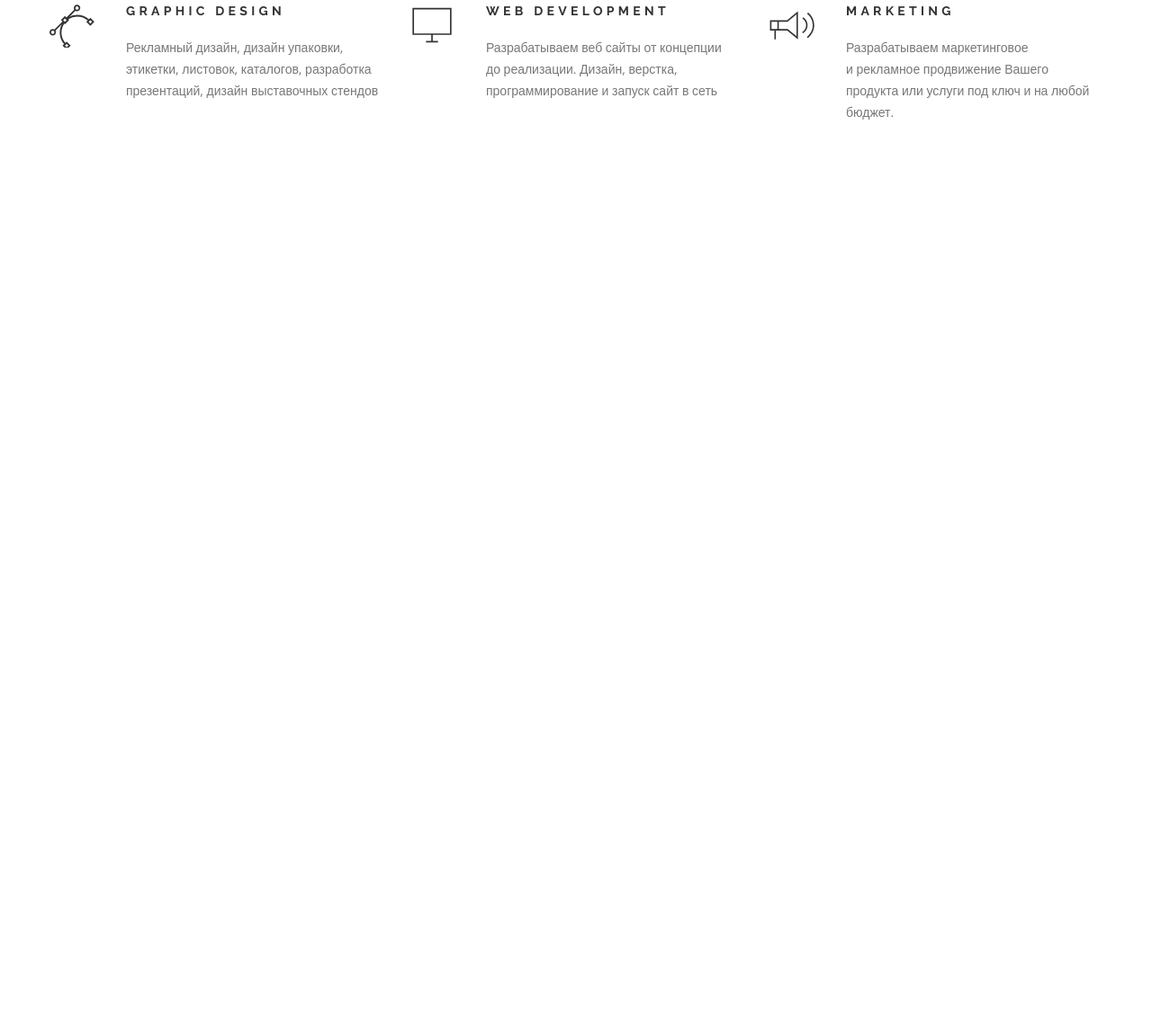
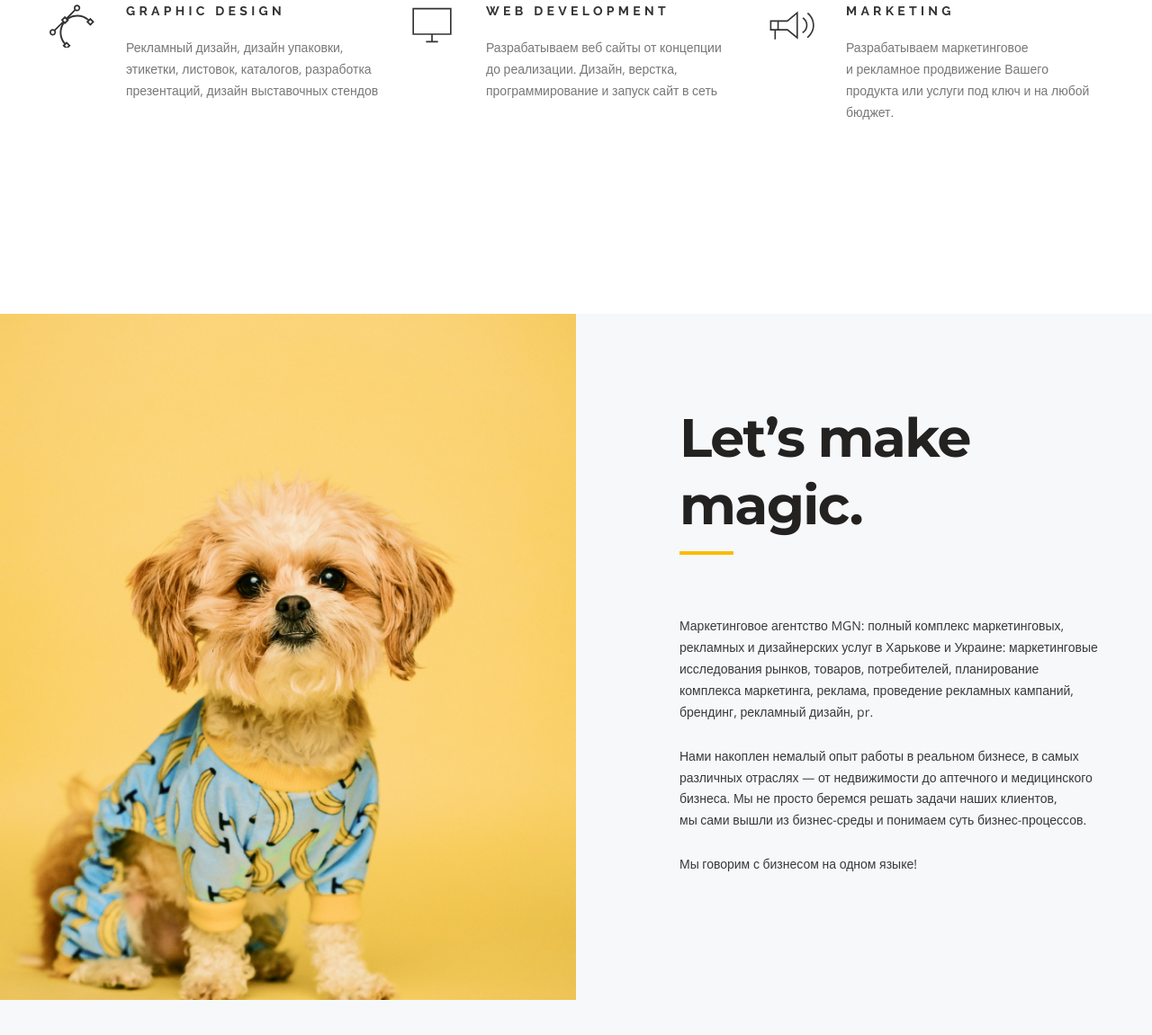
Before and after one commit to byMaximKnyazev/Marketing, a plain HTML site: page index.html in a window 1280 px wide. Shown: the part 1904-3055 px from the top of the page at 90% size. Before the commit the page ends 2253 px from the top, so only its background shows below. Drawn offline with nearby package versions, Linux system fonts and the light colour scheme.

Commit message:
added the magic section

```diff
--- a/css/style.css
+++ b/css/style.css
@@ -298,3 +298,32 @@ body {
 	font-weight: 300;
 	line-height: 171.429%;
 }
+
+/* Magic */
+.magic {
+	background-color: #F6F8FA;
+	background-image: url('../images/magic/magic-bg.jpg');
+	background-repeat: no-repeat;
+	background-size: 50%;
+}
+
+.magic__inner {
+	margin-left: auto;
+	padding: 100px 0 214px;
+	max-width: 470px;
+}
+
+.magic__title {
+	margin-bottom: 67px;
+}
+
+.magic__text {
+	color: #373A39;
+	font-size: 14px;
+	font-weight: 300;
+	line-height: 171.429%;
+}
+
+.magic__text:not(:last-child) {
+	margin-bottom: 25px;
+}
--- a/index.html
+++ b/index.html
@@ -152,6 +152,24 @@
 					</div>
 				</div>
 			</section>
+			<section class="magic">
+				<div class="container">
+					<div class="magic__inner">
+						<h2 class="title magic__title">
+							Let&rsquo;s make magic.
+						</h2>
+						<p class="magic__text">
+							Маркетинговое агентство MGN: полный комплекс маркетинговых, рекламных и&nbsp;дизайнерских услуг в&nbsp;Харькове и&nbsp;Украине: маркетинговые исследования рынков, товаров, потребителей, планирование комплекса маркетинга, реклама, проведение рекламных кампаний, брендинг, рекламный дизайн, pr.
+						</p>
+						<p class="magic__text">
+							Нами накоплен немалый опыт работы в&nbsp;реальном бизнесе, в&nbsp;самых различных отраслях&nbsp;&mdash; от&nbsp;недвижимости до&nbsp;аптечного и&nbsp;медицинского бизнеса. Мы&nbsp;не&nbsp;просто беремся решать задачи наших клиентов, мы&nbsp;сами вышли из&nbsp;бизнес-среды и&nbsp;понимаем суть бизнес-процессов.
+						</p>
+						<p class="magic__text">
+							Мы&nbsp;говорим с&nbsp;бизнесом на&nbsp;одном языке!
+						</p>
+					</div>
+				</div>
+			</section>
 		</main>
 		<footer class="footer"></footer>
 	</div>
```
Also changed, not shown: images/magic/magic-bg.jpg (added).
